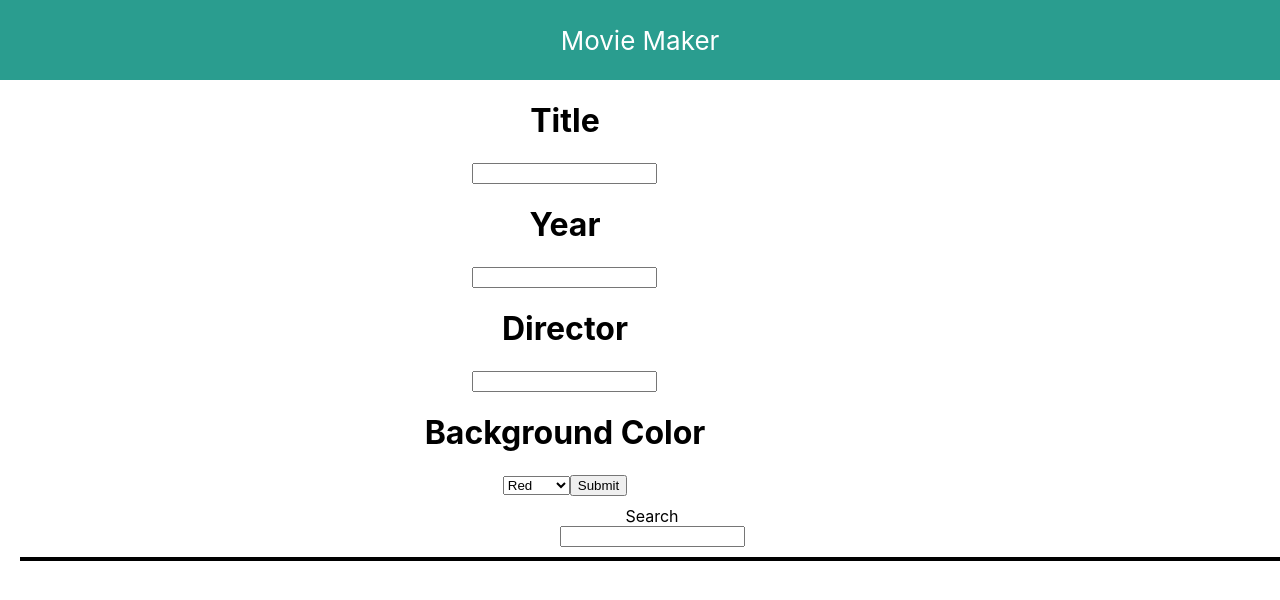
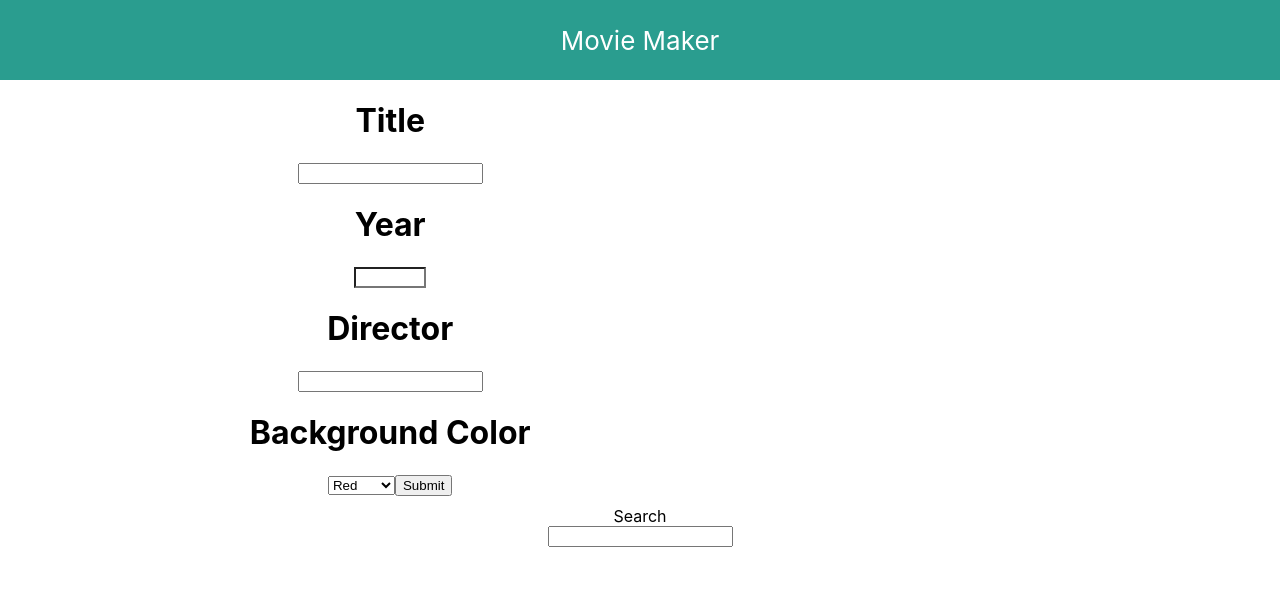
Before and after one commit to belliott15/2.8-Movie-List-Maker-React, a React (Create React App) app: page / in a window 1280 px wide. Shown: the top 600 px of the page. Built offline with nearby package versions, Linux system fonts and the light colour scheme; the HTML template or start-up script is replaced by a standard one.

Commit message:
finished filtered movies function and now trying to get it to work

```diff
--- a/src/App.css
+++ b/src/App.css
@@ -23,7 +23,7 @@ body{
 
 .top-half{
   display: flex;
-  justify-content: center;
+  justify-content: space-around;
   align-items: center;
 }
 
@@ -41,11 +41,16 @@ body{
   justify-content: center;
   align-items: center;
   flex-wrap: wrap;
-  border: 2px black solid;
   width: 100%;
   margin: 10px;
 }
 .movie-card{
   width: 150px;
   height: 200px;
+  margin: 10px;
+  border-radius: 10px;
 }
+
+.number-input{
+  -webkit-appearance: none;
+}
--- a/src/App.js
+++ b/src/App.js
@@ -43,11 +43,12 @@ function App() {
     setAllMovies([...allMovies]);
   }
   // use Effect to only activate when state changes
-  // useEffect(handleMovieFilter(query), [query, allMovies]);
+  useEffect(() => handleMovieFilter(query), [query, allMovies]);
   //created filter function so search by movie title
   function handleMovieFilter(userInput){
-    allMovies.filter((movie) => movie.title.toLowerCase().includes(userInput.toLowerCase));
+    const searchedMovies = allMovies.filter(movie => movie.title.toLowerCase().includes(userInput.toLowerCase()));
 
+    setFilteredMovies([...searchedMovies]);
   }
 
   return (
@@ -77,8 +78,8 @@ function App() {
         </div>
         <section className='bottom-half'>
           Search <input value={query} onChange={(e) => setQuery(e.target.value)}/>
-          <div className='movie-list'>
-            <MovieList allMovies={allMovies} handleDeleteMovie={() => handleDeleteMovie()}/>
+          <div>
+            <MovieList allMovies={query ? [...filteredMovies] : [...allMovies]} handleDeleteMovie={() => handleDeleteMovie()}/>
           </div>
 
         </section>
--- a/src/Movie.js
+++ b/src/Movie.js
@@ -2,11 +2,11 @@ import React from 'react';
 
 export default function Movie({ movie, handleDeleteMovie }) {
   return (
-    <div className='movie-card' style={{ background: movie.color }} onClick={() => handleDeleteMovie(movie.title)}>
-      {movie.title ? <div>
+    <div>
+      {movie.title || movie.year || movie.director ? <div className='movie-card' style={{ background: movie.color }} onClick={() => handleDeleteMovie(movie.title)}>
         <h2>{movie.title}</h2>
         <h3>{movie.year}</h3>
-        <h5>Directed by:{movie.director}</h5>
+        {movie.director ? <h5>Directed by:{movie.director}</h5> : ''}
       </div> : '' }
     </div>
   );
--- a/src/MovieForm.js
+++ b/src/MovieForm.js
@@ -16,9 +16,9 @@ export default function MovieForm({
     <div>
       <form onSubmit={submitMovies}>
         <h1>Title</h1>
-        <input value={movieTitle} onChange={(e) => setMovieTitle(e.target.value)}/>
+        <input value={movieTitle} onChange={(e) => setMovieTitle(e.target.value)} required />
         <h1>Year</h1>
-        <input value={movieFormYear} onChange={(e) => setMovieFormYear(e.target.value)}/>
+        <input className='number-input' value={movieFormYear} onChange={(e) => setMovieFormYear(e.target.value)} type='Number' min='1900' max='2022'/>
         <h1>Director</h1>
         <input value={movieFormDirector} onChange={(e) => setMovieFormDirector(e.target.value)}/>
         <h1>Background Color</h1>
--- a/src/MovieList.js
+++ b/src/MovieList.js
@@ -3,7 +3,7 @@ import Movie from './Movie';
 
 export default function MovieList({ allMovies, handleDeleteMovie }) {
   return (
-    <div>
+    <div className='movie-list'>
       {allMovies.map((movie, i) => <Movie key={movie.year + i} movie={movie} handleDeleteMovie={handleDeleteMovie}/>)}
     </div>
   );
```
